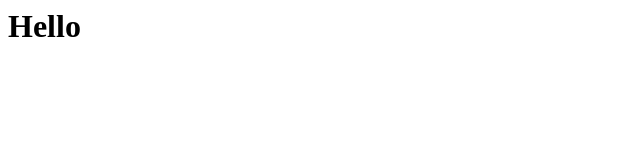
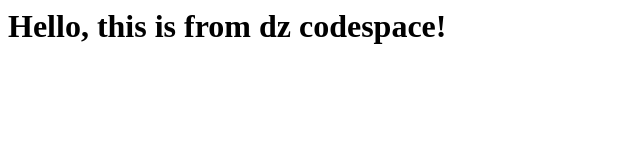
Before and after one commit to dzhao00/skills-code-with-codespaces, a plain HTML site: page index.html in a window 1280 px wide. Shown: the whole page, without its empty margins (0-640 px from the left). Drawn offline with Linux system fonts and the light colour scheme.

Commit message:
Adding hello from codespace

```diff
--- a/index.html
+++ b/index.html
@@ -1,3 +1,3 @@
 <html>
-  <h1>Hello</h1>
+  <h1>Hello, this is from dz codespace!</h1>
 </html>
```
